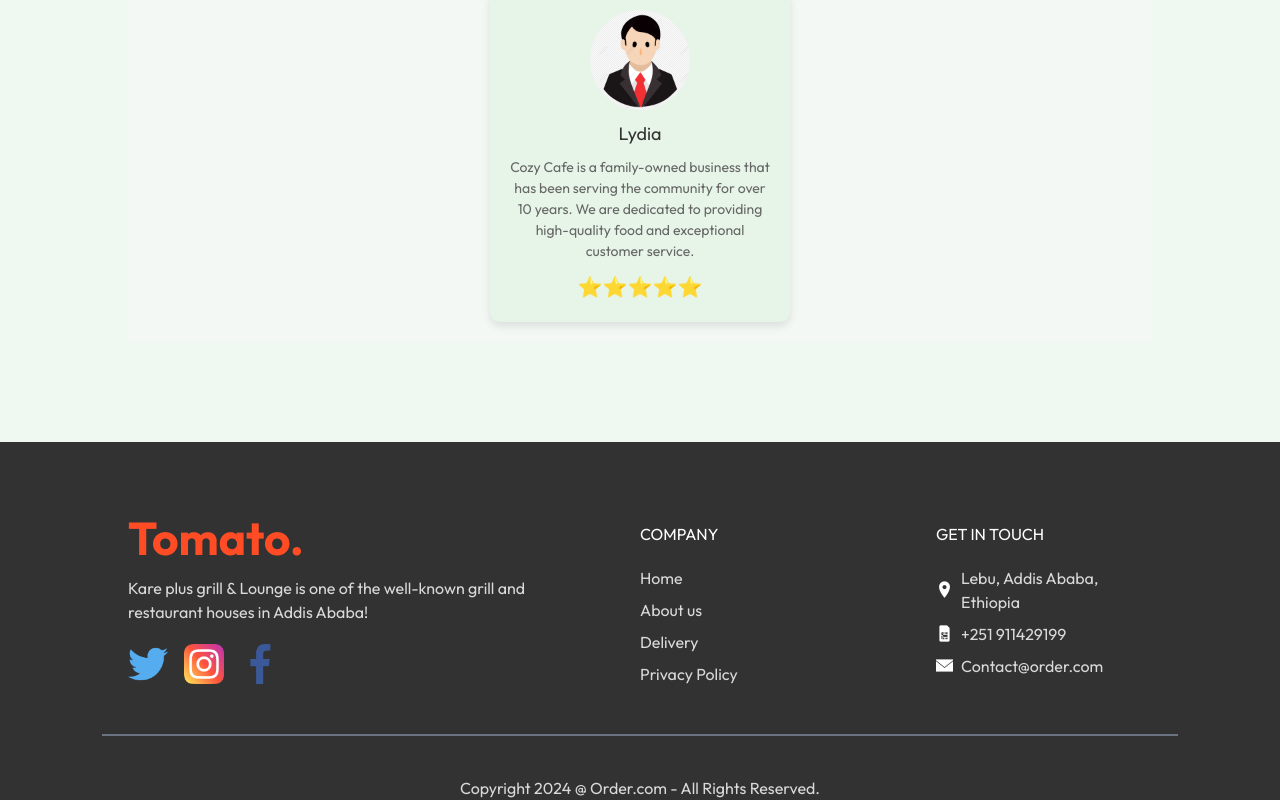
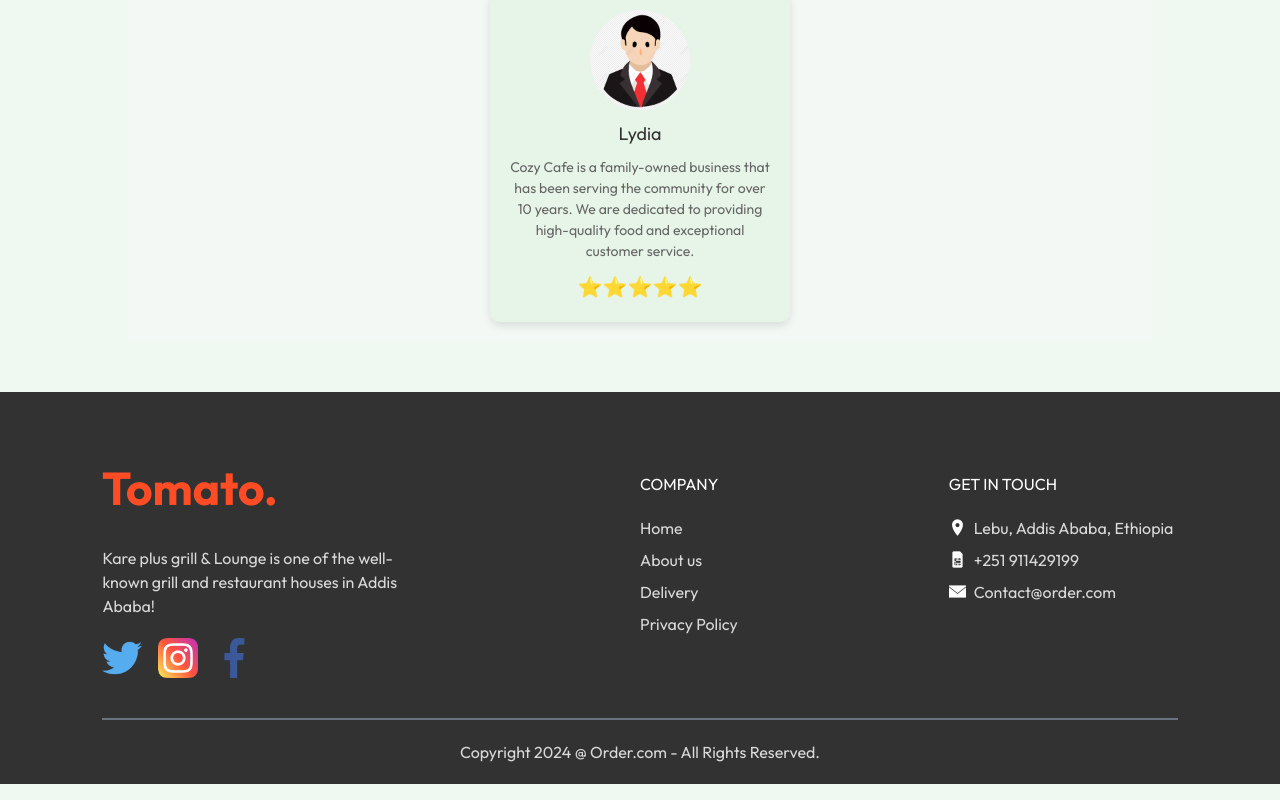
Before and after one commit to Natnael47/Cafeteria-Order-Management-System, a React (Vite) app in the folder frontend/: page / in a window 1280 px wide. Shown: the part 1590-2390 px from the top of the page. Built offline with nearby package versions, Linux system fonts and the light colour scheme; no server answers.

Commit message:
edit footer

```diff
--- a/frontend/src/components/Footer.jsx
+++ b/frontend/src/components/Footer.jsx
@@ -3,11 +3,11 @@ import { assets } from '../assets/assets';
 
 const Footer = () => {
     return (
-        <div className="text-[#d9d9d9] bg-[#323232] flex flex-col items-center gap-5 px-[8vw] pt-20 mt-[100px]" id="footer">
-            <div className="w-full grid grid-cols-[2fr_1fr_1fr] gap-[80px] max-w-screen-lg">
+        <div className="text-[#d9d9d9] bg-[#323232] flex flex-col gap-5 px-[8vw] pt-20 mt-[50px]" id="footer">
+            <div className="w-full grid grid-cols-[2fr_1fr_1fr] gap-[80px]">
                 <div className="flex flex-col items-start gap-5">
-                    <img src={assets.logo} alt="" />
-                    <p>Kare plus grill & Lounge is one of the well-known grill and restaurant houses in Addis Ababa!</p>
+                    <img className='mb-5' src={assets.logo} alt="" />
+                    <p className='w-full md:w-2/3 leading-6'>Kare plus grill & Lounge is one of the well-known grill and restaurant houses in Addis Ababa!</p>
                     <div className="flex">
                         <img src={assets.twitter_iconBlue} alt="Twitter" className="w-[40px] mr-4" />
                         <img src={assets.instagram_icon} alt="Instagram" className="w-[40px] mr-4" />
@@ -38,8 +38,8 @@ const Footer = () => {
                     </ul>
                 </div>
             </div>
-            <hr className="w-full h-[2px] my-5 bg-gray-500 border-none" />
-            <p className="text-center">Copyright 2024 @ Order.com - All Rights Reserved.</p>
+            <hr className="w-full h-[2px] mt-5 bg-gray-500 border-none" />
+            <p className=" text-center mb-5">Copyright 2024 @ Order.com - All Rights Reserved.</p>
         </div>
     );
 }
--- a/frontend/src/components/Navbar.jsx
+++ b/frontend/src/components/Navbar.jsx
@@ -53,7 +53,7 @@ export const Navbar = ({ setShowLogin }) => {
                         <div className="absolute right-0 top-0 pt-14 z-20 hidden group-hover:block">
                             <div className="bg-[#FBFDFB] rounded border border-primary p-4 flex flex-col gap-4 min-w-[160px]">
                                 <p onClick={() => navigate('/myprofile')} className="cursor-pointer hover:text-black">My Profile</p>
-                                <p onClick={() => navigate('/myorders')} className="cursor-pointer hover:text-black">My Orders</p>
+                                <p onClick={() => navigate('/myorders')} className="cursor-pointer hover:text-black"> My Orders</p>
                                 <p onClick={logout} className="cursor-pointer hover:text-red-700">Logout</p>
                             </div>
                         </div>
--- a/frontend/src/index.css
+++ b/frontend/src/index.css
@@ -3,6 +3,10 @@
 @tailwind base;
 @tailwind components;
 @tailwind utilities;
+
+.active hr {
+  @apply block;
+}
 
 ::-webkit-scrollbar {
   @apply hidden;
--- a/frontend/src/pages/Cart.jsx
+++ b/frontend/src/pages/Cart.jsx
@@ -5,6 +5,7 @@ import { StoreContext } from '../context/StoreContext';
 
 const Cart = () => {
     const { cartItems, food_list, removeFromCart, getTotalCartAmount } = useContext(StoreContext);
+
     const navigate = useNavigate();
 
     return (
```
